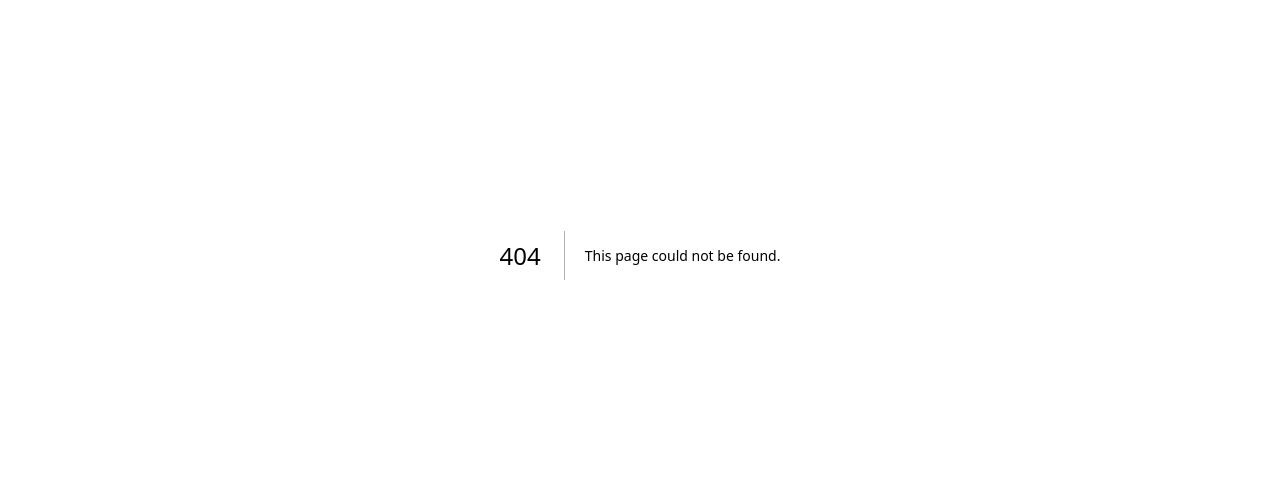
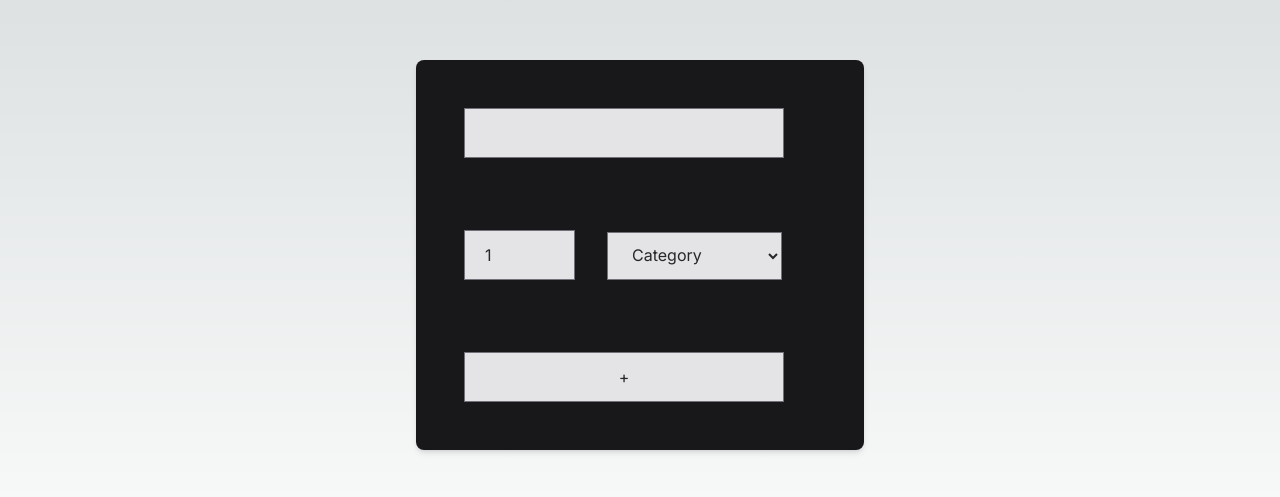
Before and after one commit to lilcarsar/cprg306-assignments, a Next.js app: page /week4 in a window 1280 px wide. Before the commit this address had no page. Shown: the part 145-642 px from the top of the page. Built offline with nearby package versions, Linux system fonts and the light colour scheme.

Commit message:
Week4Done

```diff
--- a/app/page.js
+++ b/app/page.js
@@ -11,6 +11,9 @@ export default function Home() {
       <p>
       <Link href="week3">Week 3</Link>
       </p>
+      <p>
+        <Link href="week4">Week 4</Link>
+      </p>
     </main>
   );
 }
--- /dev/null
+++ b/app/week4/new-item.js
@@ -0,0 +1,90 @@
+"use client";
+
+import { useState } from "react";
+
+export default function NewItem() {
+
+    const [name, setName] = useState("");
+    const [quantity, setQuantity] = useState(1);
+    const [category, setCategory] = useState("produce");
+
+    const handleSubmit = (event) => {
+        event.preventDefault();
+
+        const newItem = {
+            name,
+            quantity,
+            category,
+        };
+        console.log(newItem);
+
+        alert(`Name: ${name}\nQuantity: ${quantity}\nCategory: ${category}`);
+
+        setName("");
+        setQuantity(1);
+        setCategory("produce");
+    };
+
+
+    return(
+
+        <main>
+            <div className="min-h-screen bg-blue-gray-100 flex items-center justify-center">
+
+            <div className="w-full max-w-md bg-zinc-900 p-8 rounded-lg shadow-md">
+
+
+            <form onSubmit={handleSubmit}>
+                <label className= "block mb-4">
+                <input
+                    type="text"
+                    className = "border border-zinc-500 bg-zinc-200 px-5 py-3 text-zinc-800 w-full max-w-xs m-4 p-2"
+                    required
+                    value={name}
+                    onChange={(e) => setName(e.target.value)}
+                />
+                </label>
+                <br />
+                <label className="block mb-4">
+                <input
+                    type="number"
+                    className = "border border-zinc-500 bg-zinc-200 px-5 py-3 text-zinc-800 w-half max-w-xs m-4 p-2"
+                    required
+                    min="1"
+                    max="99"
+                    value={quantity}
+
+                    onChange={(e) => setQuantity(e.target.value)}
+                />
+
+                <select
+                    value={category}
+                    className = "border border-zinc-500 bg-zinc-200 px-5 py-3 text-zinc-800 w-half max-w-xs m-4 p-2"
+                    required
+                    onChange={(e) => setCategory(e.target.value)}
+                >
+
+                    <option value="">Category</option>
+                    <option value= "Produce">Produce</option>
+                    <option value="Dairy">Dairy</option>
+                    <option value="bakery">Bakery</option>
+                    <option value="Meat">Meat</option>
+                    <option value="Frozen foods">Frozen Foods</option>
+                    <option value="Canned Goods">Canned Goods</option>
+                    <option value="Dry Goods">Dry Goods</option>
+                    <option value="Beverages">Beverages</option>
+                    <option value="Snacks">Snacks</option>
+                    <option value="Household">Household</option>
+                    <option value="Other">Other</option>
+                </select>
+
+                </label>
+
+                <br />
+                <button type="submit" className = "border border-zinc-500 bg-zinc-200 px-5 py-3 text-zinc-800 w-full max-w-xs m-4 p-2">+</button>
+            </form>
+            </div>
+            </div>
+        </main>
+    );
+};
--- /dev/null
+++ b/app/week4/page.js
@@ -0,0 +1,9 @@
+import NewItem from "./new-item";
+
+export default function Page() {
+    return (
+        <main>
+        <NewItem />
+        </main>
+    );
+    }
```
